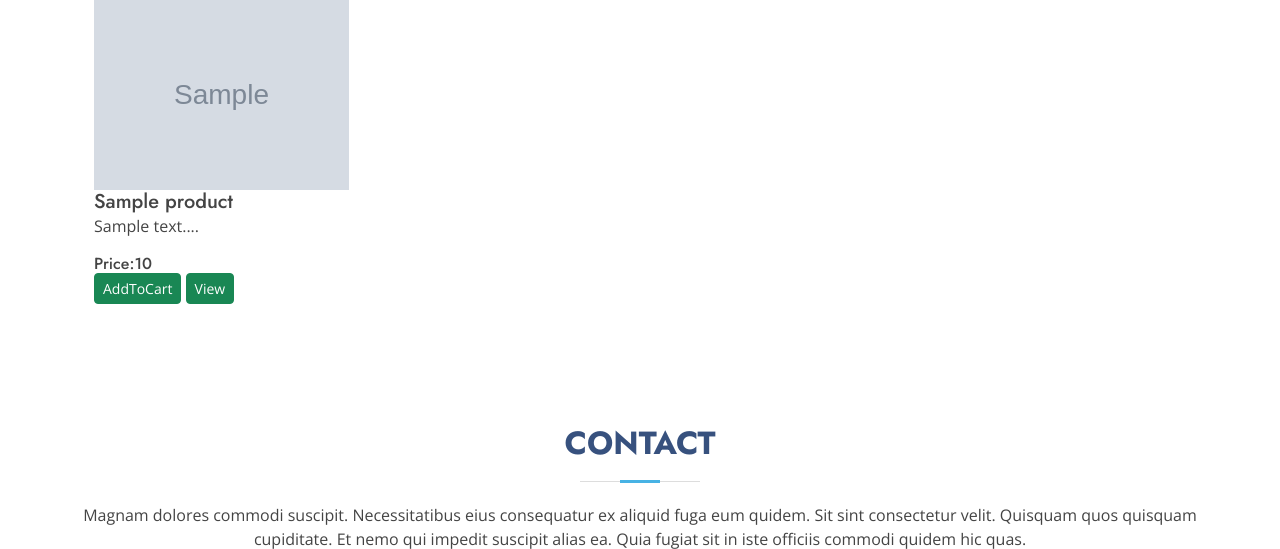
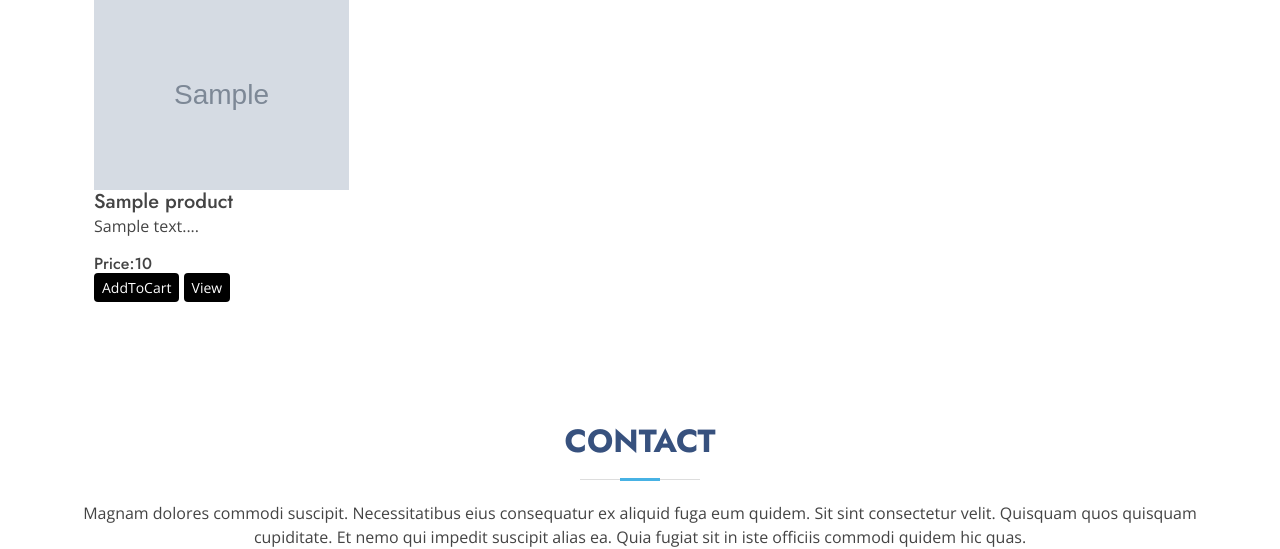
Before and after one commit to ItzmeAkash/E-commerce-with-Djnago, a Django app: page / in a window 1280 px wide. Shown: the part 988-1537 px from the top of the page. Run offline with Django 5.2, Linux system fonts and the light colour scheme; tables that the repository leaves empty hold one stand-in row (values such as "Sample post"); grey boxes marked "Sample" are stand-in pictures; some libraries are stand-ins or nearby versions.

Commit message:
shoping cart button color changed and ficed header color changed

```diff
--- a/ecommerce/static/assets/css/style.css
+++ b/ecommerce/static/assets/css/style.css
@@ -116,7 +116,7 @@ h6 {
 
 #header.header-scrolled,
 #header.header-inner-pages {
-  background: rgba(72, 73, 73, 0.9);
+  background: rgba(0, 0, 0, 0.9);;
 }
 
 #header .logo {
@@ -516,6 +516,19 @@ h6 {
 }
 
 /*--------------------------------------------------------------
+# Product Section
+--------------------------------------------------------------*/
+.btn{
+  background-color: black;
+  border: none;
+
+}
+
+.btn:hover{
+
+  background-color: #5e5d5d;
+}
+/*--------------------------------------------------------------
 # Sections General
 --------------------------------------------------------------*/
 section {
```
Also changed, not shown: ecommerce/media/shop/images/product-12.jpg (added), ecommerce/media/shop/images/product-3.jpg (added), ecommerce/static/assets/img/Product/product-1.jpg (added), ecommerce/static/assets/img/Product/product-10.jpg (added), ecommerce/static/assets/img/Product/product-11.jpg (added), ecommerce/static/assets/img/Product/product-12.jpg (added), ecommerce/static/assets/img/Product/product-13.jpg (added), ecommerce/static/assets/img/Product/product-14.jpg (added), ecommerce/static/assets/img/Product/product-2.jpg (added), ecommerce/static/assets/img/Product/product-3.jpg (added), ecommerce/static/assets/img/Product/product-4.jpg (added), ecommerce/static/assets/img/Product/product-5.jpg (added), ecommerce/static/assets/img/Product/product-6.jpg (added), ecommerce/static/assets/img/Product/product-7.jpg (added), 2 more files.
